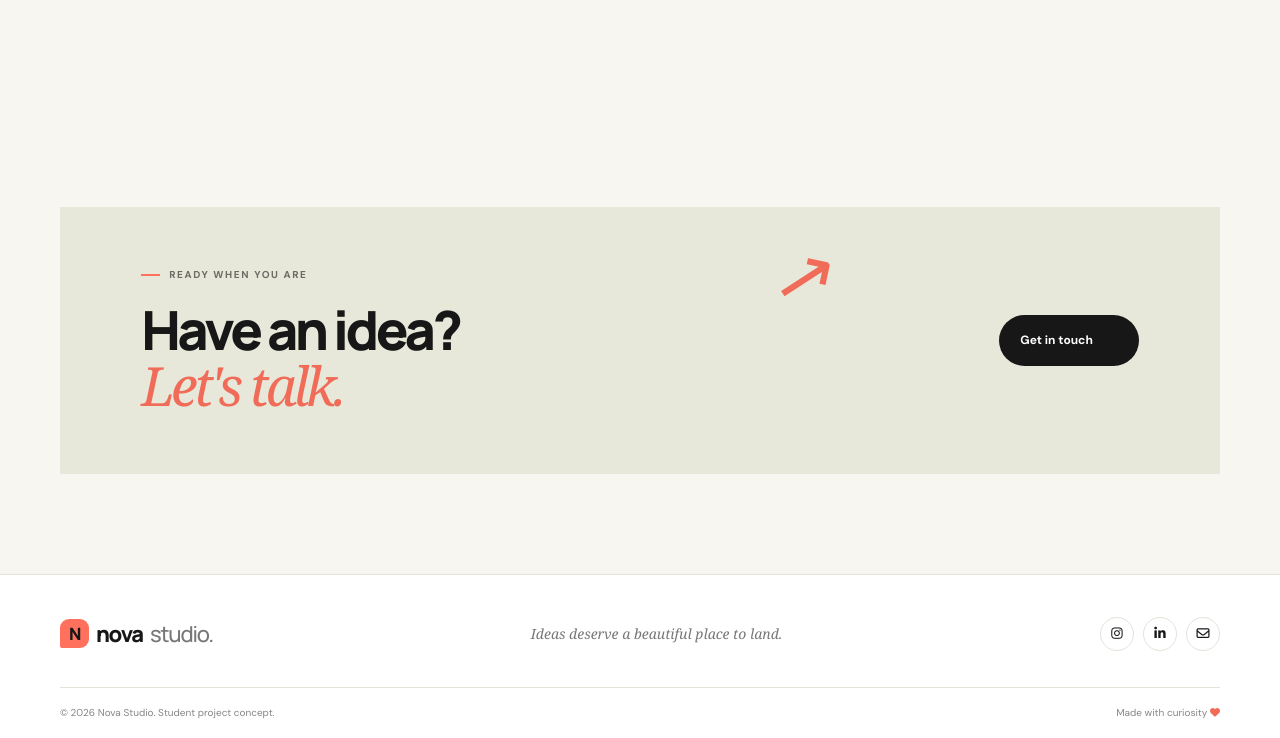
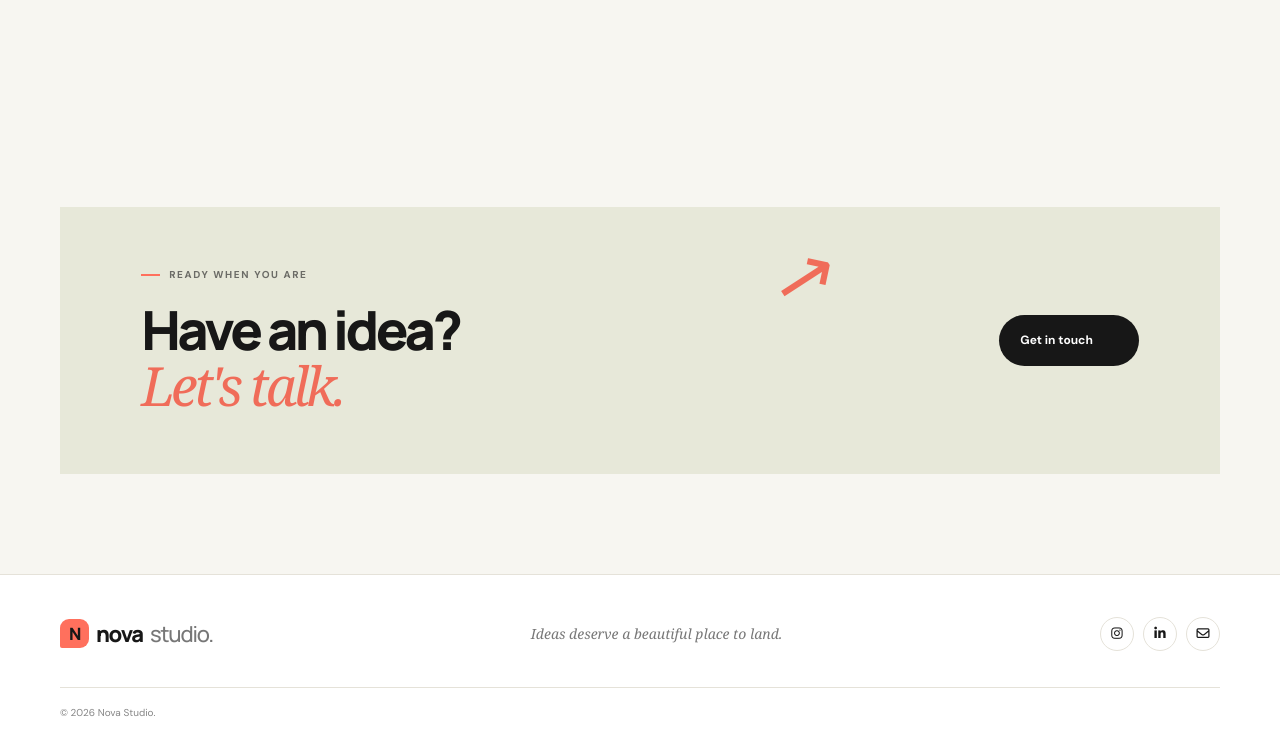
Before and after one commit to rahulyadav6/nova_studio, a plain HTML site: page about.html in a window 1280 px wide. Shown: the part 2077-2815 px from the top of the page. Drawn offline with Linux system fonts and the light colour scheme.

Commit message:
Modify footer content in about.html
Updated footer section to remove student project concept and adjust copyright year.

```diff
--- a/about.html
+++ b/about.html
@@ -18,5 +18,5 @@
     <section class="process-section container"><div><div class="eyebrow"><span></span> HOW WE WORK</div><h2>Small steps.<br><em>Big momentum.</em></h2></div><div class="process-list"><div><b>01</b><section><h3>Listen & learn</h3><p>We understand your goals, audience and the real problem to solve.</p></section></div><div><b>02</b><section><h3>Shape the idea</h3><p>We define the direction, map the experience and agree on what success means.</p></section></div><div><b>03</b><section><h3>Make & refine</h3><p>We design, build, test and improve — with feedback at every key stage.</p></section></div><div><b>04</b><section><h3>Launch & grow</h3><p>We help your work go live and make it easier to evolve from there.</p></section></div></div></section>
     <section class="cta-section container"><div class="cta-box"><div><div class="eyebrow"><span></span> READY WHEN YOU ARE</div><h2>Have an idea?<br><em>Let's talk.</em></h2></div><a class="button button-dark" href="contact.html">Get in touch <i class="fa-solid fa-arrow-up-right"></i></a><div class="cta-doodle">↗</div></div></section>
   </main>
-  <footer class="footer"><div class="container footer-main"><a class="brand" href="index.html"><span class="brand-mark">N</span> nova<span class="brand-light">studio.</span></a><p>Ideas deserve a beautiful place to land.</p><div class="socials"><a href="https://www.instagram.com/" aria-label="Instagram"><i class="fa-brands fa-instagram"></i></a><a href="https://www.linkedin.com/" aria-label="LinkedIn"><i class="fa-brands fa-linkedin-in"></i></a><a href="mailto:hello@novastudio.example" aria-label="Email"><i class="fa-regular fa-envelope"></i></a></div></div><div class="container footer-bottom"><span>© <span id="year"></span> Nova Studio. Student project concept.</span><span>Made with curiosity <i class="fa-solid fa-heart"></i></span></div></footer>
+  <footer class="footer"><div class="container footer-main"><a class="brand" href="index.html"><span class="brand-mark">N</span> nova<span class="brand-light">studio.</span></a><p>Ideas deserve a beautiful place to land.</p><div class="socials"><a href="https://www.instagram.com/" aria-label="Instagram"><i class="fa-brands fa-instagram"></i></a><a href="https://www.linkedin.com/" aria-label="LinkedIn"><i class="fa-brands fa-linkedin-in"></i></a><a href="mailto:hello@novastudio.example" aria-label="Email"><i class="fa-regular fa-envelope"></i></a></div></div><div class="container footer-bottom"><span>© <span id="year"></span> Nova Studio.</span></div></footer>
 </body></html>
```
